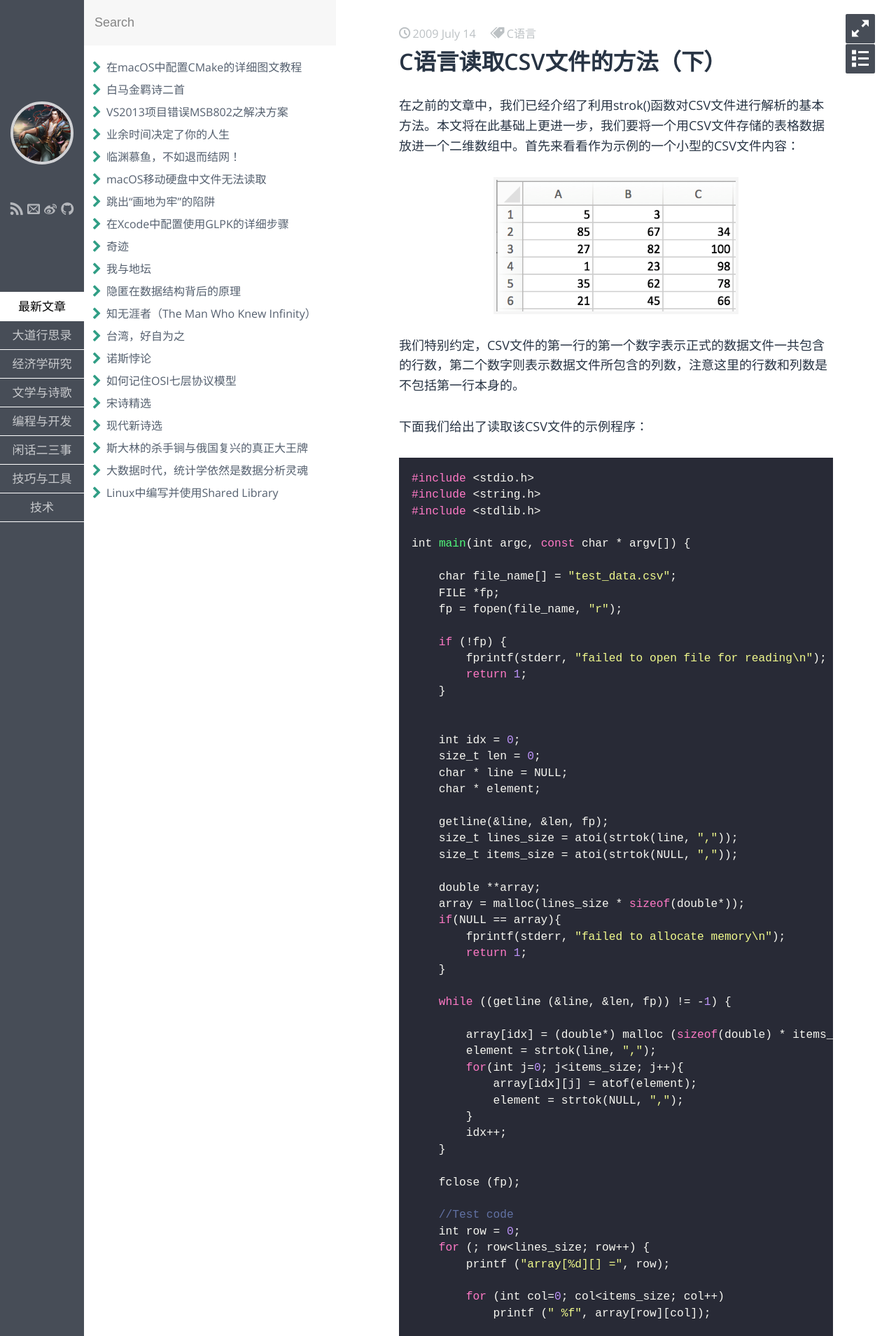
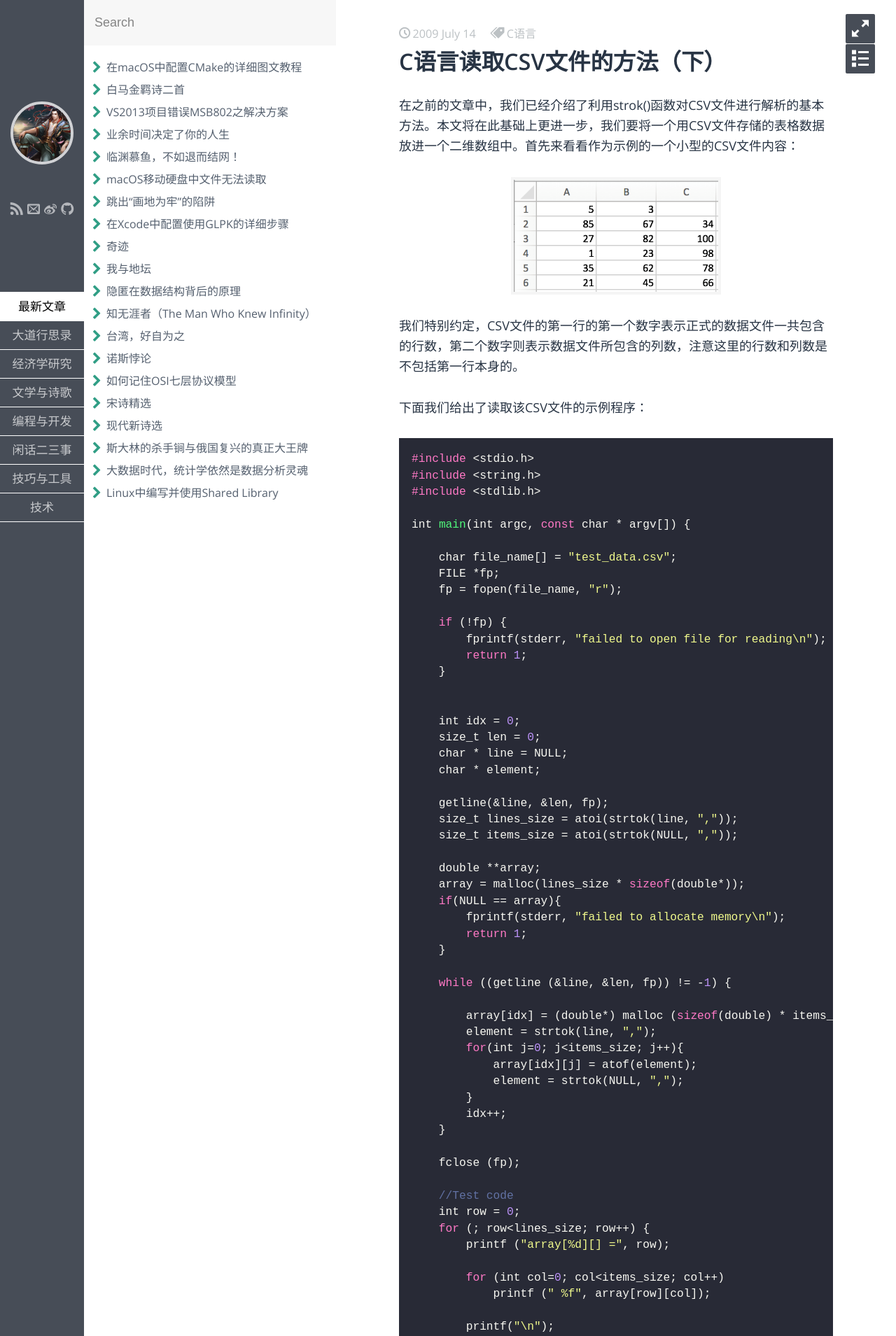
Before and after one commit to fzuo/baimafujinji, a Jekyll site: the page built from _posts/tech/2009-07-14-read-csv-in-c2.md, in a window 1280 px wide. Shown: the top 1909 px of the page at 70% size. Built offline with Jekyll 4.4.1, drawn with Linux system fonts in a browser that asks for light colours; some web fonts are replaced.

Commit message:
Update 2009-07-14-read-csv-in-c2.md

```diff
--- a/_posts/tech/2009-07-14-read-csv-in-c2.md
+++ b/_posts/tech/2009-07-14-read-csv-in-c2.md
@@ -10,7 +10,7 @@ keywords: C语言,CSV文件
 在之前的文章中，我们已经介绍了利用strok()函数对CSV文件进行解析的基本方法。本文将在此基础上更进一步，我们要将一个用CSV文件存储的表格数据放进一个二维数组中。首先来看看作为示例的一个小型的CSV文件内容：
 
 <p align="center">
-<img src="https://fzuo.github.io/assets/img/shared_lib/csv02.png" width="350">
+<img src="https://fzuo.github.io/assets/img/shared_lib/csv02.png" width="300">
 </p>
 
 我们特别约定，CSV文件的第一行的第一个数字表示正式的数据文件一共包含的行数，第二个数字则表示数据文件所包含的列数，注意这里的行数和列数是不包括第一行本身的。
```
